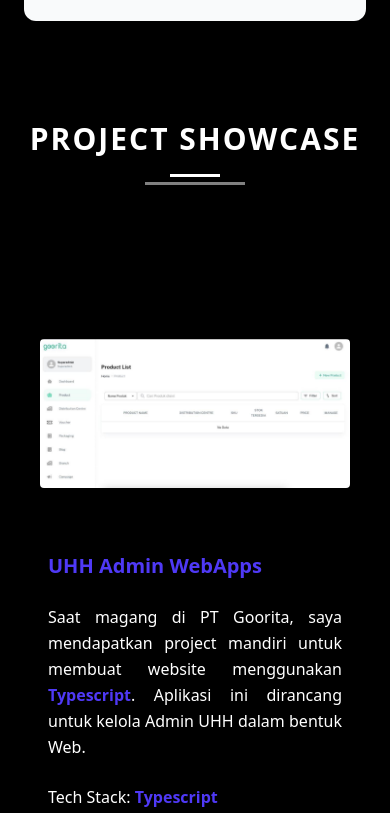
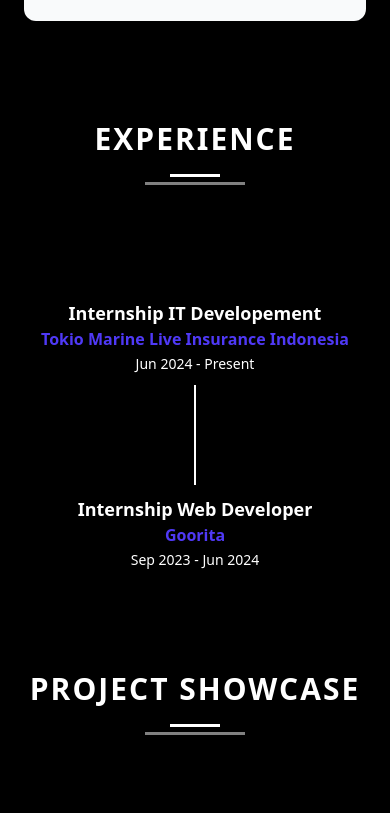
Before and after one commit to Resmincent/porto-ifran, a website: page public/index.html in a window 390 px wide. Shown: the part 3199-4012 px from the top of the page. Drawn offline with nearby package versions, Linux system fonts and the light colour scheme.

Commit message:
final porto

```diff
--- a/public/index.html
+++ b/public/index.html
@@ -90,6 +90,12 @@
                     class="rounded-md px-3 py-2 text-sm font-medium text-gray-300 hover:bg-white hover:text-black"
                     >Skills</a
                   >
+                  <a
+                    href="#exps"
+                    class="rounded-md px-3 py-2 text-sm font-medium text-gray-300 hover:bg-white hover:text-black"
+                    >Experience</a
+                  >
+
                   <a
                     href="#project"
                     class="rounded-md px-3 py-2 text-sm font-medium text-gray-300 hover:bg-white hover:text-black"
@@ -362,6 +368,33 @@
                 <div class="font-semibold">✅ Google Colab</div>
               </div>
             </div>
+          </div>
+        </div>
+      </div>
+    </div>
+
+    <div class="relative isolate px-6 pt-7 lg:px-8" id="exps">
+      <h3 class="section-title text-white text-3xl">Experience</h3>
+      <div class="mx-auto max-w-4xl py-18 sm:py-24 lg:py-28">
+        <div class="text-center justify-center">
+          <div class="text-white">
+            <strong class="text-lg font-bold"
+              >Internship IT Developement</strong
+            >
+            <br />
+            <span class="font-semibold text-indigo-600"
+              >Tokio Marine Live Insurance Indonesia</span
+            >
+            <br />
+            <span class="text-sm">Jun 2024 - Present</span>
+          </div>
+          <div class="garis-vertikal"></div>
+          <div class="text-white">
+            <strong class="text-lg font-bold">Internship Web Developer</strong>
+            <br />
+            <span class="font-semibold text-indigo-600">Goorita</span>
+            <br />
+            <span class="text-sm">Sep 2023 - Jun 2024</span>
           </div>
         </div>
       </div>
@@ -660,7 +693,11 @@
 
     <div class="mx-auto max-w-4xl py-18 sm:py-24 lg:py-28">
       <div class="text-center justify-center text-white">
-        <small>&copy; 2025 Ifran Hilmi Azhara. All rights reserved.</small>
+        <small
+          >&copy; 2025
+          <strong class="text-indigo-600">Ifran Hilmi Azhara</strong>. All
+          rights reserved.</small
+        >
         <div class="flex mt-4 justify-center">
           <!-- Instagram -->
           <a
--- a/public/styles.css
+++ b/public/styles.css
@@ -59,5 +59,12 @@
 
 .carousel-indicators .indicator.active {
   opacity: 1;
-  background-color: #4f46e5; /* indigo-600 */
+  background-color: #4f46e5;
 }
+
+.garis-vertikal {
+  width: 2px;
+  height: 100px;
+  background-color: white;
+  margin: 10px auto;
+}
```
